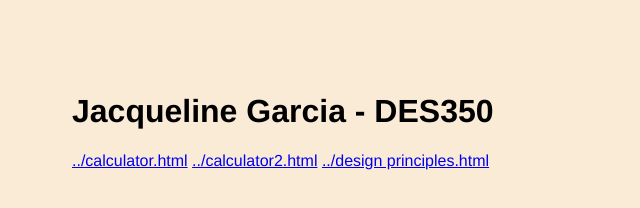
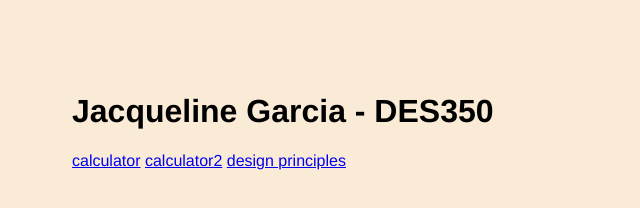
Before and after one commit to JackieG13/DES-350, a plain HTML site: page index.html in a window 1280 px wide. Shown: the whole page, without its empty margins (0-640 px from the left). Drawn offline with Linux system fonts and the light colour scheme.

Commit message:
Add files via upload

```diff
--- a/index.html
+++ b/index.html
@@ -16,11 +16,11 @@
 
 <body>
 <h1>Jacqueline Garcia - DES350</h1>
-<a href="../calculator.html">../calculator.html</a>
+<a href="../calculator.html">calculator</a>
 
 
 
-<a href="../calculator2.html">../calculator2.html</a>
-	<a href="../design principles.html">../design principles.html</a>
+<a href="../calculator2.html">calculator2</a>
+	<a href="../design principles.html">design principles</a>
 </body>
 </html>
```
